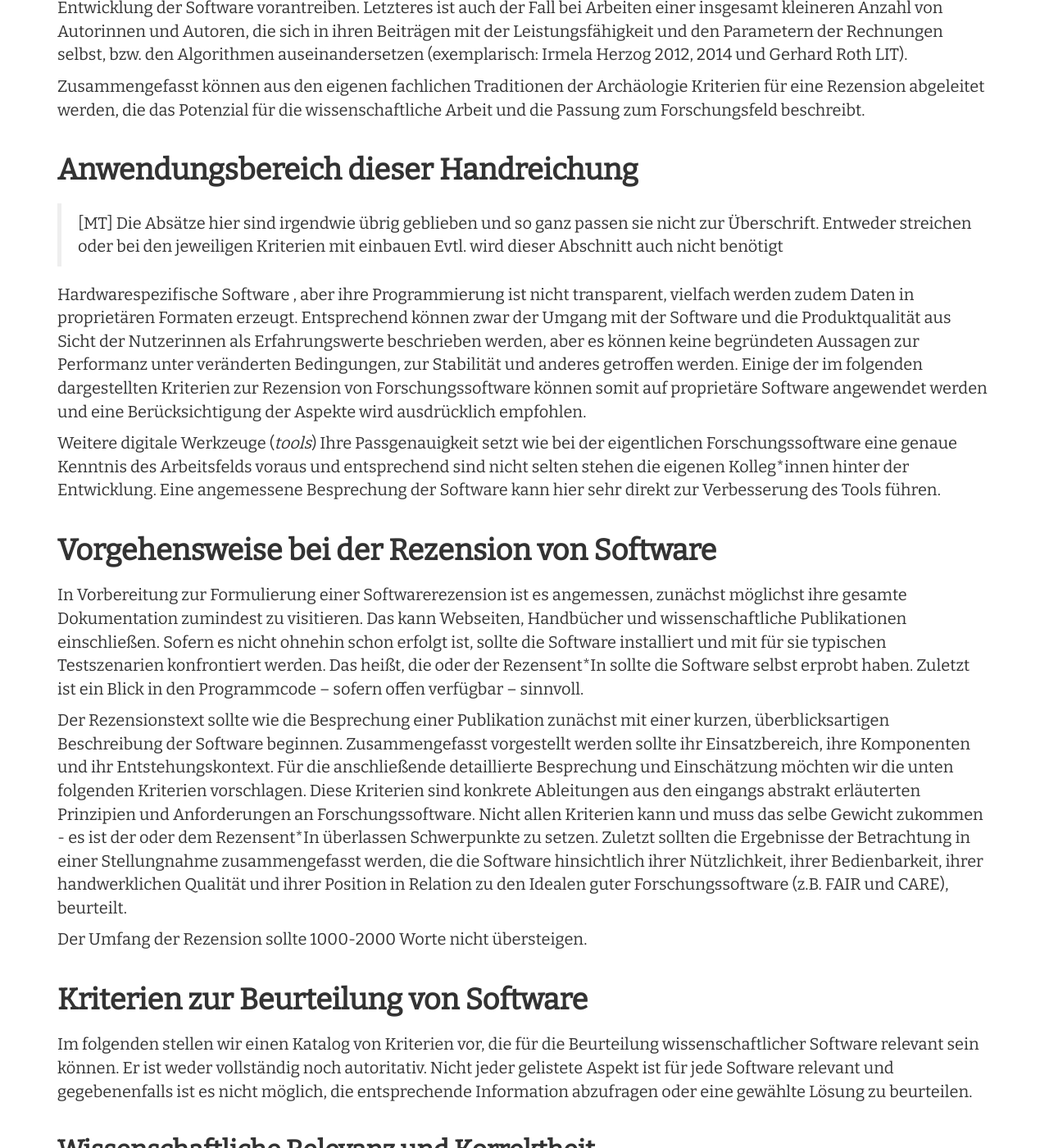
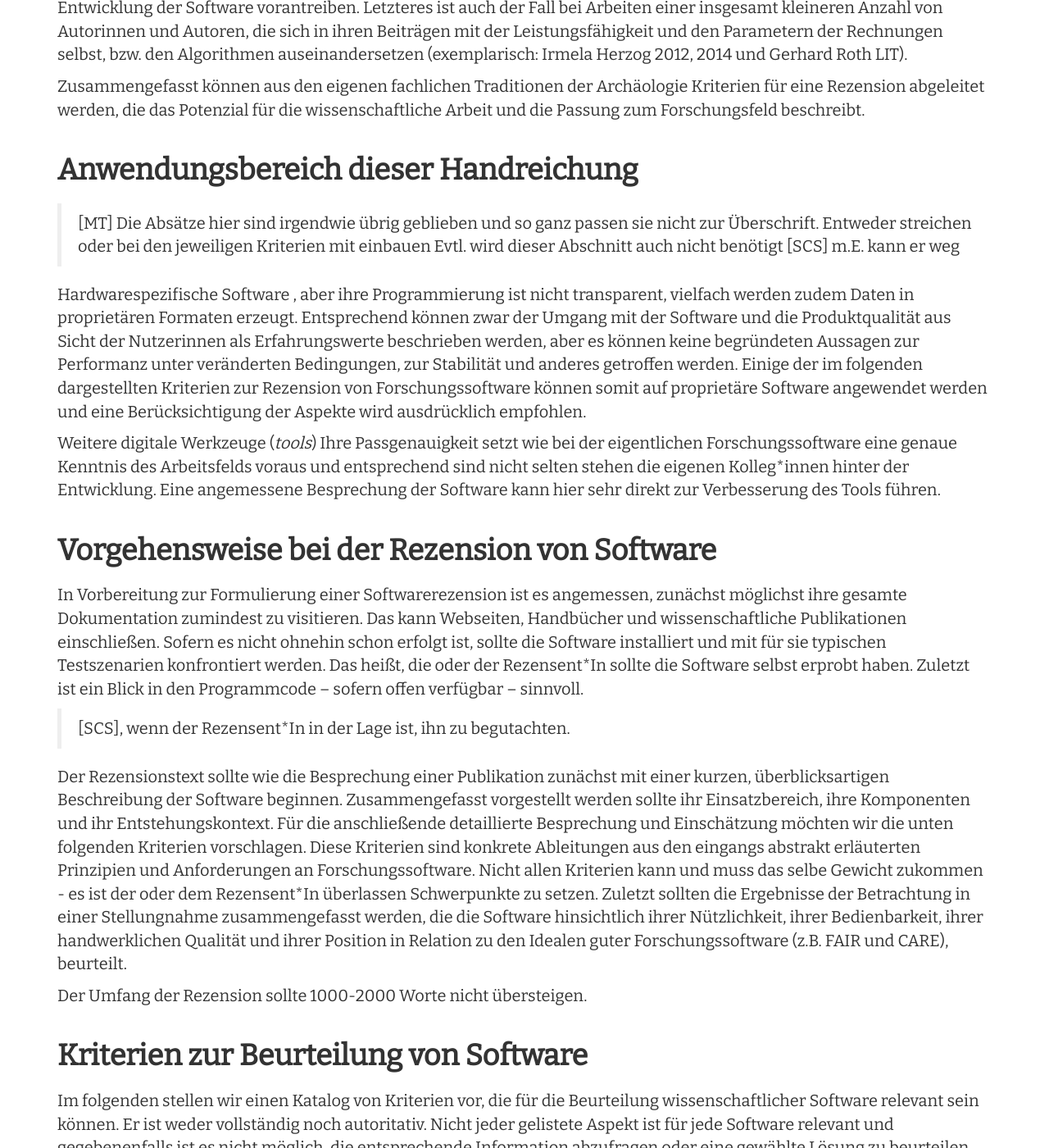
Before and after one commit to Research-Squirrel-Engineers/Impuls_SoftwareRezensionen_DGUF, a Jekyll site: the page built from Draft.md, in a window 1280 px wide and 1400 px high, scrolled down 8840 px. Shown: the whole window at 82% size. Built offline with Jekyll 4.4.1, drawn with Linux system fonts in a browser that asks for light colours; nearby versions of some CDN libraries.

Commit message:
comments

```diff
--- a/Draft.md
+++ b/Draft.md
@@ -190,6 +190,7 @@ Zusammengefasst können aus den eigenen fachlichen Traditionen der Archäologie
 
 > [MT] Die Absätze hier sind irgendwie übrig geblieben und so ganz passen sie nicht zur Überschrift. Entweder streichen oder bei den jeweiligen Kriterien mit einbauen
 > Evtl. wird dieser Abschnitt auch nicht benötigt
+> [SCS] m.E. kann er weg
 
 Hardwarespezifische Software
 , aber ihre Programmierung ist nicht transparent, vielfach werden zudem Daten in proprietären Formaten erzeugt. Entsprechend können zwar der Umgang mit der Software und die Produktqualität aus Sicht der Nutzerinnen als Erfahrungswerte beschrieben werden, aber es können keine begründeten Aussagen zur Performanz unter veränderten Bedingungen, zur Stabilität und anderes getroffen werden. Einige der im folgenden dargestellten Kriterien zur Rezension von Forschungssoftware können somit auf proprietäre Software angewendet werden und eine Berücksichtigung der Aspekte wird ausdrücklich empfohlen.
@@ -200,7 +201,8 @@ Weitere digitale Werkzeuge (*tools*)
 
 ## Vorgehensweise bei der Rezension von Software
 
-In Vorbereitung zur Formulierung einer Softwarerezension ist es angemessen, zunächst möglichst ihre gesamte Dokumentation zumindest zu visitieren. Das kann Webseiten, Handbücher und wissenschaftliche Publikationen einschließen. Sofern es nicht ohnehin schon erfolgt ist, sollte die Software installiert und mit für sie typischen Testszenarien konfrontiert werden. Das heißt, die oder der Rezensent*In sollte die Software selbst erprobt haben. Zuletzt ist ein Blick in den Programmcode -- sofern offen verfügbar -- sinnvoll.
+In Vorbereitung zur Formulierung einer Softwarerezension ist es angemessen, zunächst möglichst ihre gesamte Dokumentation zumindest zu visitieren. Das kann Webseiten, Handbücher und wissenschaftliche Publikationen einschließen. Sofern es nicht ohnehin schon erfolgt ist, sollte die Software installiert und mit für sie typischen Testszenarien konfrontiert werden. Das heißt, die oder der Rezensent\*In sollte die Software selbst erprobt haben. Zuletzt ist ein Blick in den Programmcode -- sofern offen verfügbar -- sinnvoll.
+>[SCS], wenn der Rezensent\*In in der Lage ist, ihn zu begutachten.
 
 Der Rezensionstext sollte wie die Besprechung einer Publikation zunächst mit einer kurzen, überblicksartigen Beschreibung der Software beginnen. Zusammengefasst vorgestellt werden sollte ihr Einsatzbereich, ihre Komponenten und ihr Entstehungskontext. Für die anschließende detaillierte Besprechung und Einschätzung möchten wir die unten folgenden Kriterien vorschlagen. Diese Kriterien sind konkrete Ableitungen aus den eingangs abstrakt erläuterten Prinzipien und Anforderungen an Forschungssoftware. Nicht allen Kriterien kann und muss das selbe Gewicht zukommen - es ist der oder dem Rezensent*In überlassen Schwerpunkte zu setzen. Zuletzt sollten die Ergebnisse der Betrachtung in einer Stellungnahme zusammengefasst werden, die die Software hinsichtlich ihrer Nützlichkeit, ihrer Bedienbarkeit, ihrer handwerklichen Qualität und ihrer Position in Relation zu den Idealen guter Forschungssoftware (z.B. FAIR und CARE), beurteilt.
 
```
